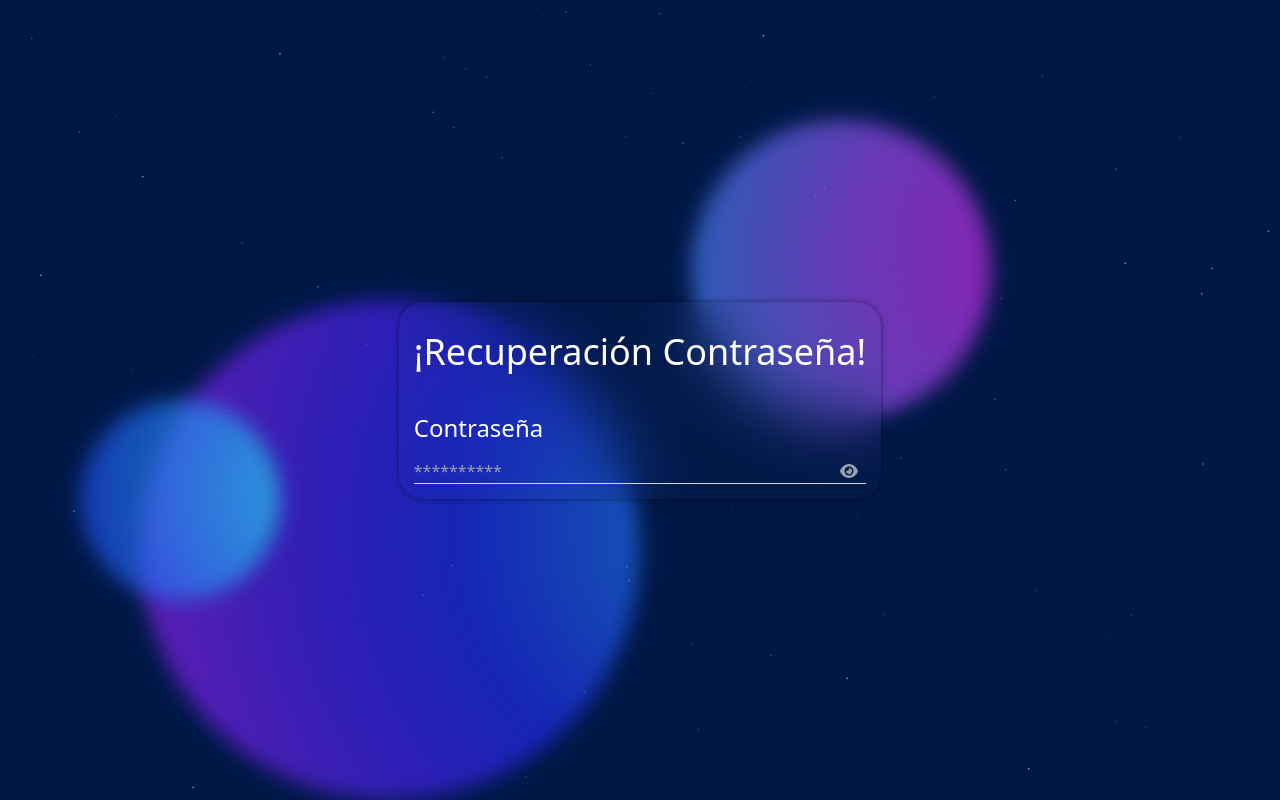
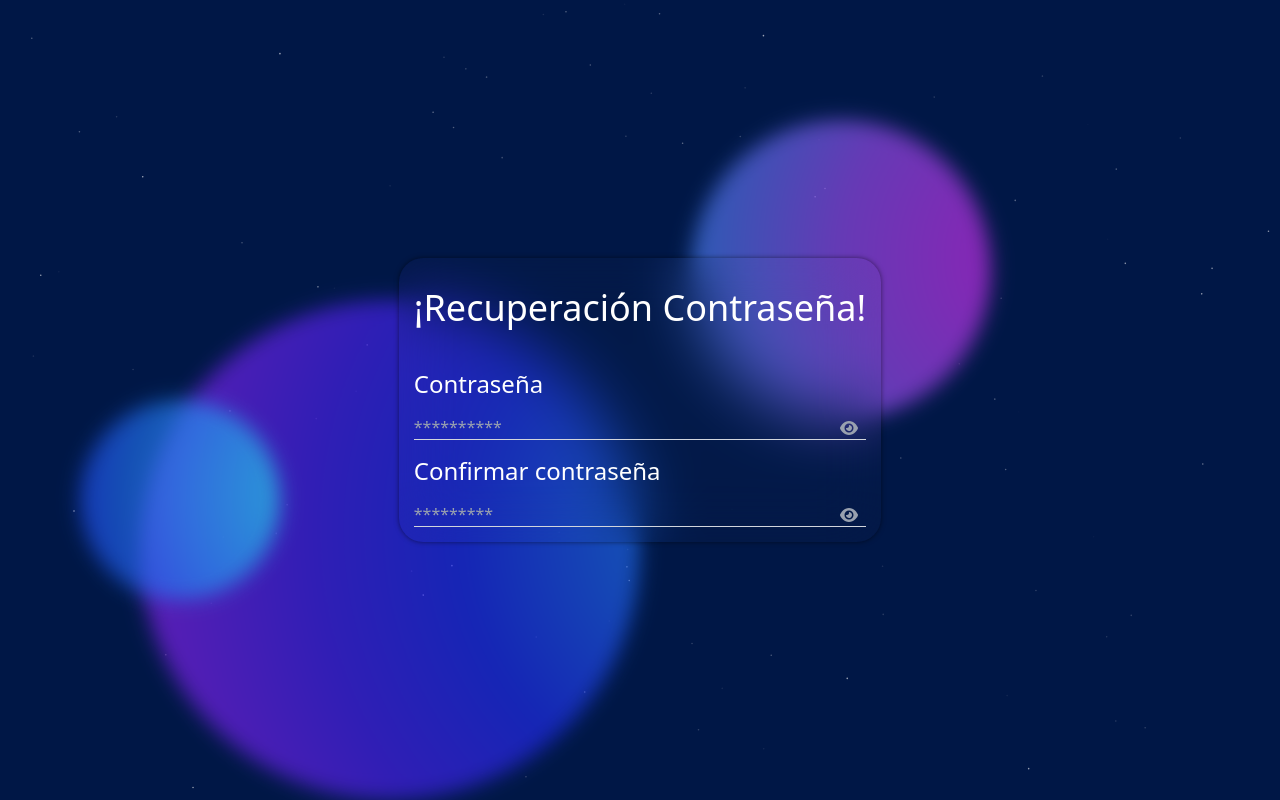
Before and after one commit to RedGas722/RedGas, a React (Vite) app: page /Login/ForgotPassword/Recovery in a window 1280 px wide. Built offline with nearby package versions, Linux system fonts and the light colour scheme.

Commit message:
feat: Add confirm password field to RecoveryPassword component; implement visibility toggle

```diff
--- a/src/Pages/RecoveryPassword/RecoveryPassword.jsx
+++ b/src/Pages/RecoveryPassword/RecoveryPassword.jsx
@@ -5,10 +5,14 @@ import { faEye, faEyeSlash } from "@fortawesome/free-solid-svg-icons"
 
 export const RecoveryPassword = () => {
     const [showPassword, setShowPassword] = useState(false)
+    const [showConfirmPassword, setShowConfirmPassword] = useState(false)
 
     const togglePasswordVisibility = () => {
         setShowPassword(!showPassword)
     }
+    const toggleConfirmPasswordVisibility = () => {
+        setShowConfirmPassword(!showConfirmPassword)
+    };
 
     return (
         <section className="w-full gap-[40px] h-dvh flex justify-center items-center">
@@ -16,6 +20,7 @@ export const RecoveryPassword = () => {
             <div className="divForm shadow_box_RL bg-glass-total rounded-3xl flex flex-col w-fit justify-self-center gap-[40px]">
                 <h1 className="text-center text-white text-4xl">¡Recuperación Contraseña!</h1>
                 <form className="flex flex-col gap-[15px] text-start w-full">
+                    {/* Password */}
                     <label htmlFor="password" className="text-white text-2xl w-full">
                         Contraseña
                     </label>
@@ -32,6 +37,23 @@ export const RecoveryPassword = () => {
                             onClick={togglePasswordVisibility}
                         />
                     </div>
+                    {/* Confirm Password */}
+                    <label htmlFor="passwordConfirm" className="text-white text-2xl w-full">
+                        Confirmar contraseña
+                    </label>
+                    <div className="relative w-full">
+                        <input
+                            type={showConfirmPassword ? "text" : "password"}
+                            placeholder={showConfirmPassword ? "Confirmar" : "*********"}
+                            id="passwordConfirm"
+                            className="border-t-0 border-b-[1px] w-full placeholder:text-gray-400 text-gray-200 border-gray-300 outline-0"
+                        />
+                        <FontAwesomeIcon
+                            icon={showConfirmPassword ? faEyeSlash : faEye}
+                            className="absolute right-2 top-1/2 transform -translate-y-1/2 text-gray-400 cursor-pointer"
+                            onClick={toggleConfirmPasswordVisibility}
+                        />
+                    </div>
                 </form>
             </div>
         </section>
```
